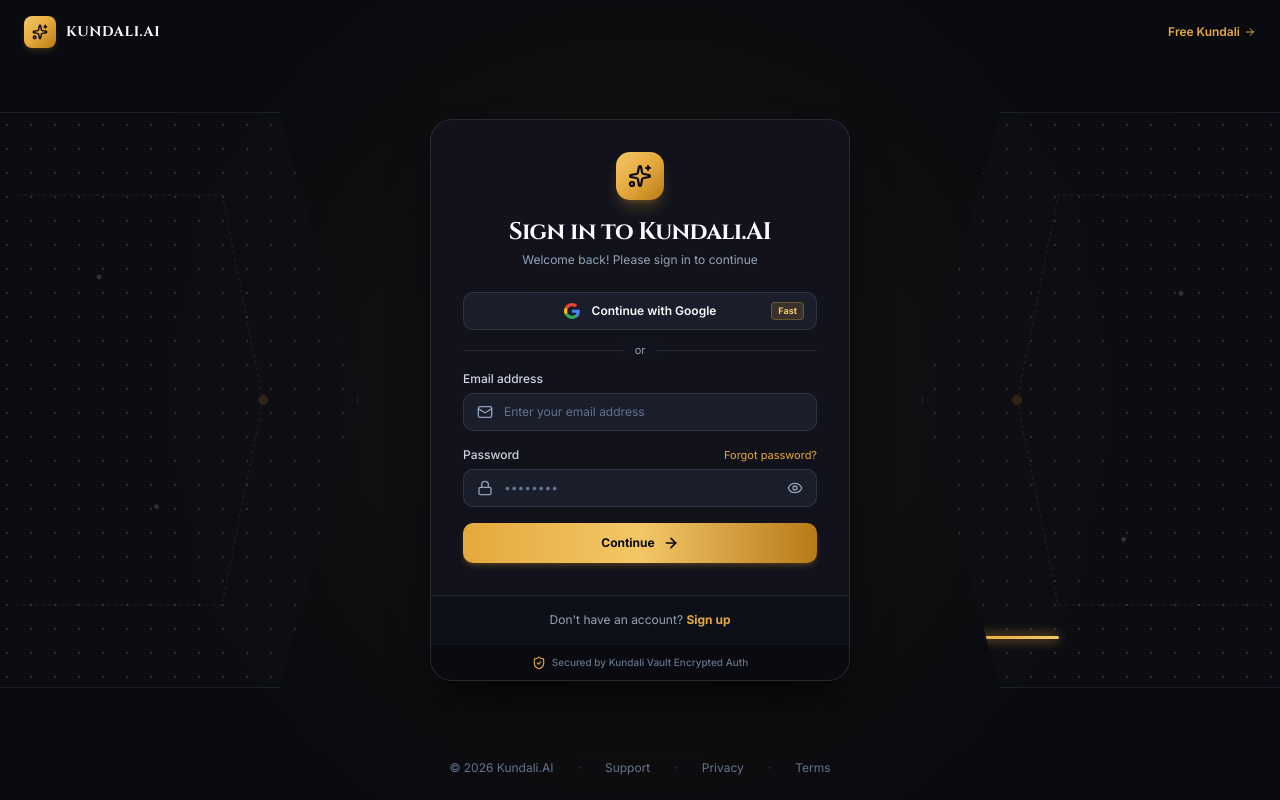
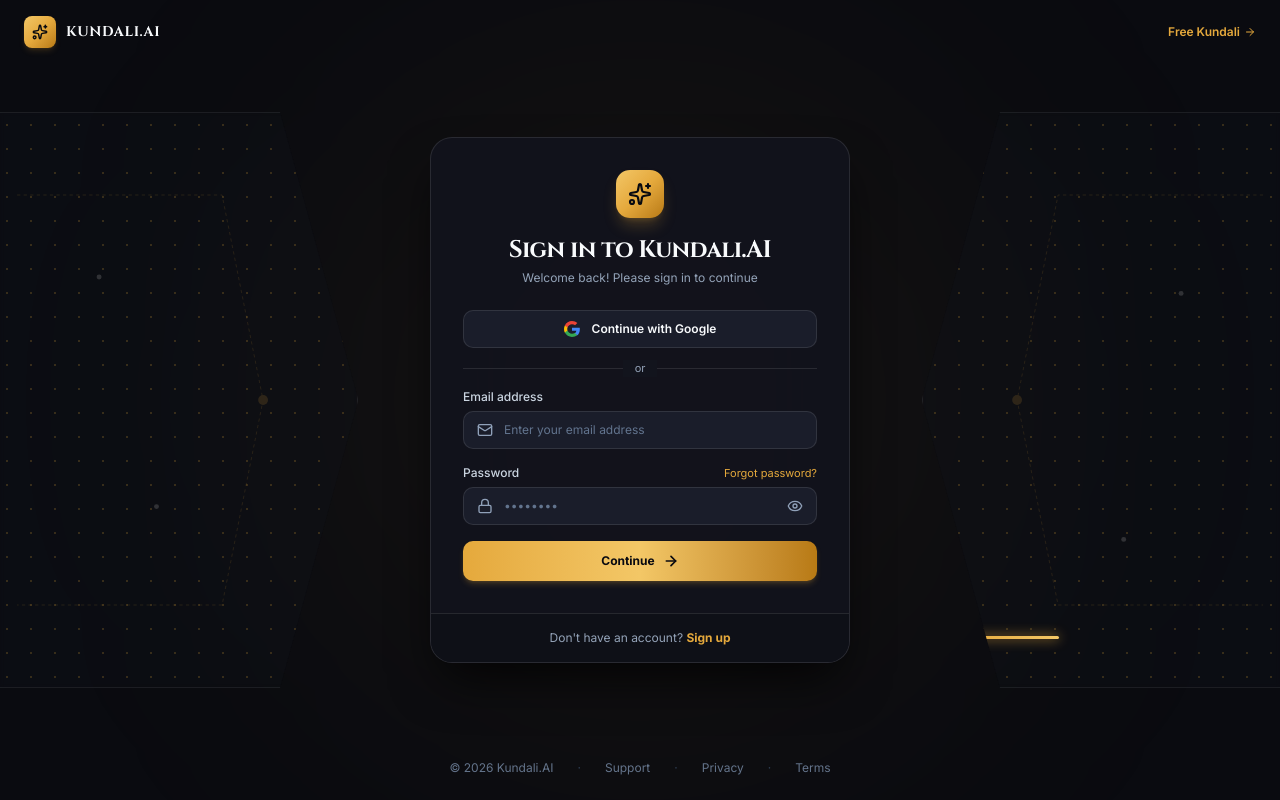
Before and after one commit to bibektimilsina00/kundali, a Next.js app in the folder apps/web/: page /login in a window 1280 px wide. Built offline with nearby package versions, Linux system fonts and the light colour scheme; no server answers.

Commit message:
fix: remove Fast badge from Google button and remove secured footer strip from login card

```diff
--- a/apps/web/src/app/(app)/login/page.tsx
+++ b/apps/web/src/app/(app)/login/page.tsx
@@ -112,9 +112,6 @@ function LoginFormContent() {
                 />
               </svg>
               <span>Continue with Google</span>
-              <span className="absolute right-3 rounded bg-[#E5A93C]/15 px-1.5 py-0.5 text-[9px] font-bold text-[#F3C766] border border-[#E5A93C]/30">
-                Fast
-              </span>
             </button>
           </div>
 
@@ -258,12 +255,6 @@ function LoginFormContent() {
             </span>
           )}
         </div>
-
-        {/* Security Badge Footer */}
-        <div className="border-t border-white/5 bg-[#0A0B10] py-2.5 text-center text-[10px] font-medium text-[#64748B] flex items-center justify-center gap-1.5">
-          <ShieldCheck className="size-3.5 text-[#E5A93C]" />
-          <span>Secured by Kundali Vault Encrypted Auth</span>
-        </div>
       </div>
     </div>
   );
```
